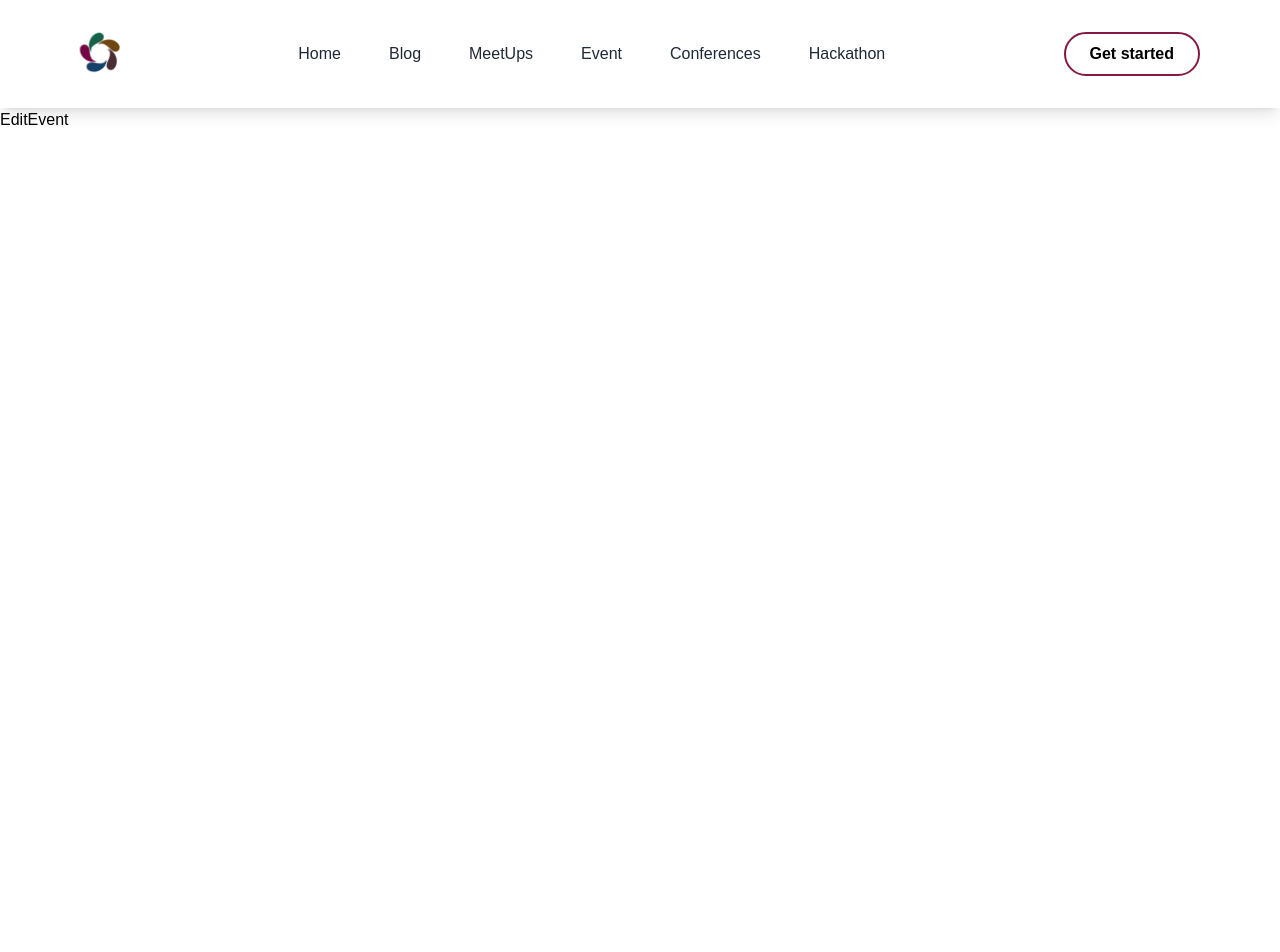
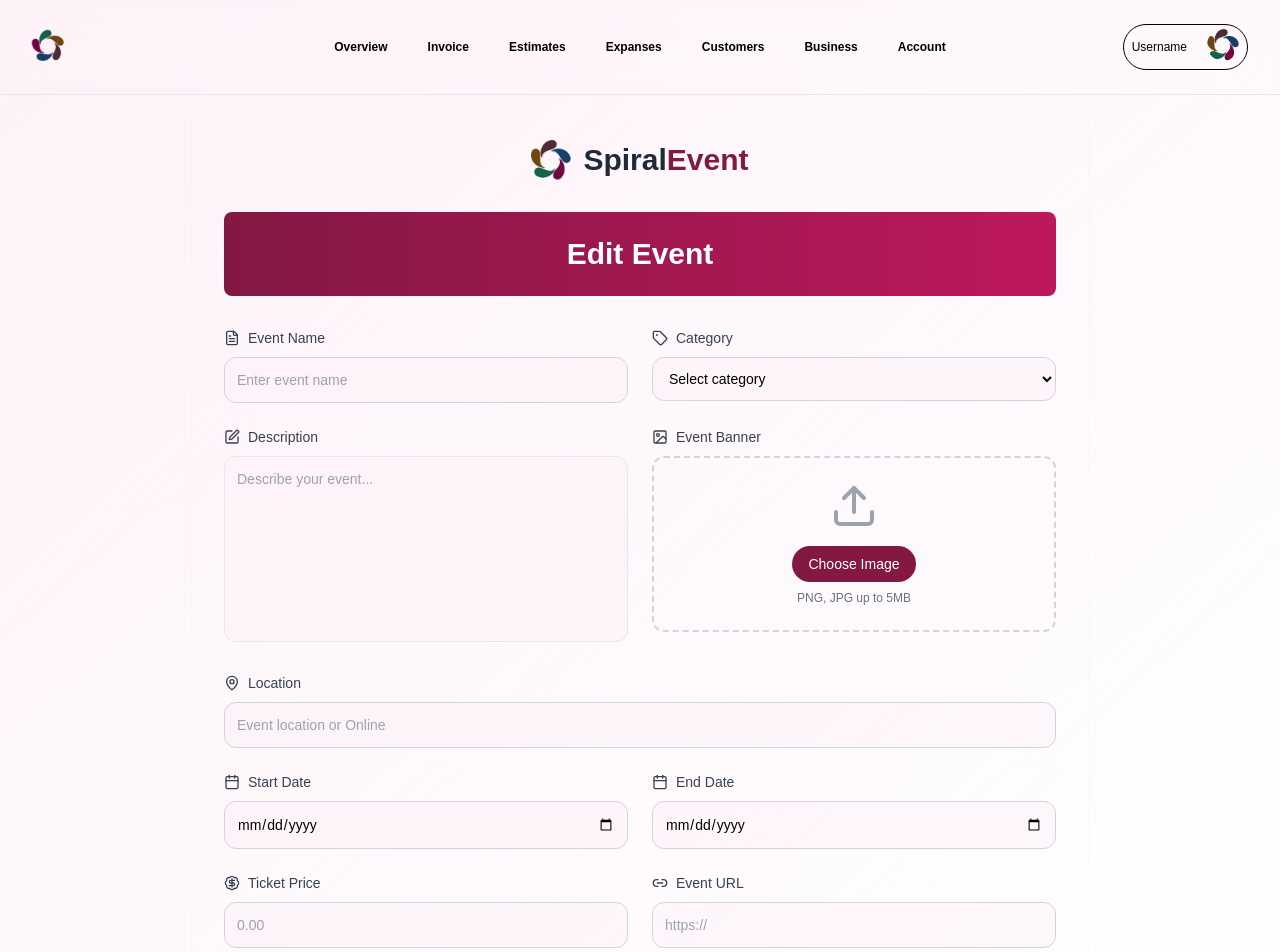
Before and after one commit to Anonymous-nerds/spiralevent-app, a React (Vite) app: page /editEvent in a window 1280 px wide. Shown: the top 952 px of the page. Before the commit the page ends 800 px from the top, so only its background shows below. Built offline with nearby package versions, Linux system fonts and the light colour scheme.

Commit message:
EditEvent and Home pages updated

```diff
--- a/src/pages/EditEvent/EditEvent.jsx
+++ b/src/pages/EditEvent/EditEvent.jsx
@@ -1,11 +1,171 @@
-import React from "react";
-import Nav from "../../components/ui/Nav.jsx";
+import React, { useState } from "react";
+import Nav from "../../components/ui/MainNav";
+import "./EditEvent.scss"
+import { Link } from "react-router-dom";
+import logo from "../../assets/spiraleE4.png";
+import { Image, MapPin, Edit, FileText, Tag, Upload, Calendar, BadgeDollarSign, Link2 } from "lucide-react";
 
 const EditEvent = () => {
+  const [imagePreview, setImagePreview] = useState(null);
+
+  const handleImageUpload = (e) => {
+    const file = e.target.files[0];
+    if (file) {
+      const reader = new FileReader();
+      reader.onload = (e) => setImagePreview(e.target.result);
+      reader.readAsDataURL(file);
+    }
+  };
+
   return (
-    <div>
+    <div className="EditEvent min-h-screen bg-gradient-to-br from-pink-50 to-white">
       <Nav />
-      EditEvent
+      <div className="container mx-auto px-4 py-3">
+        <div className="max-w-4xl mx-auto overflow-hidden shadow-sm rounded-xl">
+          <div className="p-6 md:p-8">
+            {/* Header */}
+            <div className="flex items-center justify-center gap-3 mb-8">
+              <img src={logo} alt="Spiral Logo" className="h-10 w-10 animate-spin-slow" />
+              <h3 className="text-2xl md:text-3xl font-bold text-gray-800">
+                Spiral<span className="text-pink-900">Event</span>
+              </h3>
+            </div>
+
+            {/* Title Banner */}
+            <div className="title">
+              <h2 className="text-2xl md:text-3xl font-bold text-white text-center">Edit Event</h2>
+            </div>
+
+            <form className="space-y-6">
+              {/* Event Name & Category */}
+              <div className="grid md:grid-cols-2 gap-6">
+                <div className="group">
+                  <label className="labelStyles">
+                    <FileText className="w-4 h-4 mr-2" />
+                    Event Name
+                  </label>
+                  <input type="text" placeholder="Enter event name" className="inputStyles" />
+                </div>
+
+                <div className="group">
+                  <label className="labelStyles">
+                    <Tag className="w-4 h-4 mr-2" />
+                    Category
+                  </label>
+                  <select className="inputStyles">
+                    <option value="" disabled selected>Select category</option>
+                    <option value="entertainment">Entertainment</option>
+                    <option value="business">Business</option>
+                    <option value="social">Social</option>
+                  </select>
+                </div>
+              </div>
+
+              {/* Description & Image Upload */}
+              <div className="grid md:grid-cols-2 gap-6">
+                <div className="group">
+                  <label className="labelStyles">
+                    <Edit className="w-4 h-4 mr-2" />
+                    Description
+                  </label>
+                  <textarea rows="8" placeholder="Describe your event..." className="DesInput" />
+                </div>
+
+                <div className="group">
+                  <label className="labelStyles">
+                    <Image className="w-4 h-4 mr-2" />
+                    Event Banner
+                  </label>
+                  <div className={`mt-1 border-2 border-dashed rounded-xl p-6 text-center
+                     ${imagePreview ? 'border-pink-500' : 'border-gray-300'}
+                      transition-all duration-200 hover:border-pink-500`}>
+                    {imagePreview ? (
+                      <div className="relative">
+                        <img src={imagePreview} alt="Preview" className="max-h-48 mx-auto rounded-lg" />
+                        <button
+                          type="button"
+                          onClick={() => setImagePreview(null)}
+                          className="absolute top-2 right-2 bg-pink-900/80 text-white p-1 rounded-full
+                        hover:bg-pink-700 transition-colors">
+                          ×
+                        </button>
+                      </div>
+                    ) : (
+                      <div className="space-y-4">
+                        <Upload className="w-12 h-12 mx-auto text-gray-400" />
+                        <div className="flex flex-col items-center">
+                          <input type="file" id="imageUpload" className="hidden" accept="image/*" onChange={handleImageUpload} />
+                          <label
+                            htmlFor="imageUpload"
+                            className="bg-pink-900 text-white px-4 py-2 rounded-full cursor-pointer
+                           hover:bg-pink-700 transition-colors text-sm"
+                          >
+                            Choose Image
+                          </label>
+                          <p className="mt-2 text-xs text-gray-500">PNG, JPG up to 5MB</p>
+                        </div>
+                      </div>
+                    )}
+                  </div>
+                </div>
+              </div>
+
+              {/* Location */}
+              <div className="group">
+                <label className="labelStyles">
+                  <MapPin className="w-4 h-4 mr-2" /> Location </label>
+                <input type="text" placeholder="Event location or Online" className="inputStyles"
+                />
+              </div>
+
+              {/* Dates */}
+              <div className="grid md:grid-cols-2 gap-6">
+                <div className="group">
+                  <label className="labelStyles">
+                    <Calendar className="w-4 h-4 mr-2" /> Start Date
+                  </label>
+                  <input type="date" className="inputStyles" />
+                </div>
+
+                <div className="group">
+                  <label className="labelStyles">
+                    <Calendar className="w-4 h-4 mr-2" />End Date
+                  </label>
+                  <input type="date" className="inputStyles" />
+                </div>
+              </div>
+
+              {/* Price & URL */}
+              <div className="grid md:grid-cols-2 gap-6">
+                <div className="group">
+                  <label className="labelStyles">
+                    <BadgeDollarSign className="w-4 h-4 mr-2" />Ticket Price
+                  </label>
+                  <input type="number" placeholder="0.00" className="inputStyles" />
+                </div>
+
+                <div className="group">
+                  <label className="labelStyles">
+                    <Link2 className="w-4 h-4 mr-2" /> Event URL
+                  </label>
+                  <input type="url" placeholder="https://" className="inputStyles" />
+                </div>
+              </div>
+
+              {/* Submit Button */}
+              <div className="flex flex-col items-center gap-4 mt-8">
+                <button type="submit" className="submitBtn">Update Event</button>
+                <p className="text-sm text-gray-600">
+                  Need a banner?{" "}
+                  <Link to="/create-banner" className="text-pink-900 hover:text-pink-700 underline">
+                    Create one here
+                  </Link>
+                </p>
+              </div>
+            </form>
+          </div>
+        </div>
+      </div>
     </div>
   );
 };
--- /dev/null
+++ b/src/pages/EditEvent/EditEvent.scss
@@ -0,0 +1,28 @@
+.EditEvent {
+
+  .title {
+    @apply bg-gradient-to-r from-pink-900 to-pink-700 rounded-lg mb-8 p-6 transform hover:scale-[1.01] transition-transform;
+  }
+
+  .labelStyles {
+    @apply inline-flex items-center text-sm font-medium text-gray-700 group-hover:text-pink-900 transition-colors;
+  }
+
+  .inputStyles {
+    @apply mt-1 w-full rounded-xl border border-gray-300 outline-none bg-pink-50/50 p-3 text-sm
+    focus:border-pink-500 focus:ring-pink-500 transition-all duration-200
+    hover:bg-pink-50 ;
+  }
+
+  .DesInput {
+    @apply  mt-1 w-full rounded-xl border outline-none border-gray-200 bg-pink-50/50 p-3 text-sm
+    focus:border-pink-500 focus:ring-pink-500 transition-all duration-200
+    hover:bg-pink-50 resize-none;
+  }
+
+  .submitBtn {
+    @apply w-full md:w-1/3 bg-gradient-to-r from-pink-900 to-pink-700 text-white py-3 rounded-xl
+    hover:from-pink-800 hover:to-pink-600 transform hover:scale-[1.02] transition-all duration-300
+    focus:outline-none focus:ring-2 focus:ring-pink-500 focus:ring-offset-2 ;
+  }
+}
--- a/src/pages/Home/Home.jsx
+++ b/src/pages/Home/Home.jsx
@@ -1,5 +1,5 @@
 import React from "react";
-import Nav from "../../components/ui/Nav.jsx";
+import Nav from "../../components/ui/MainNav.jsx";
 import Footer from "../../components/ui/Footer.jsx";
 
 const Home = () => {
```
